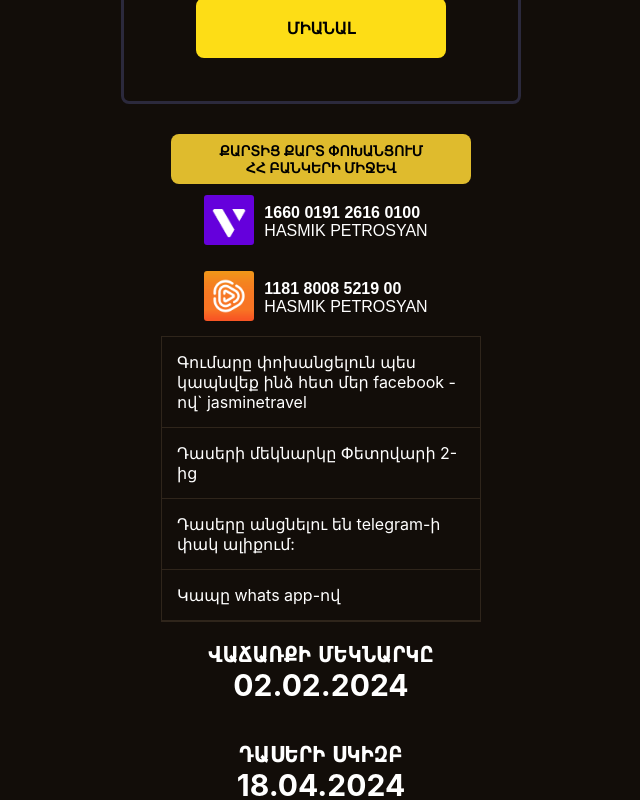
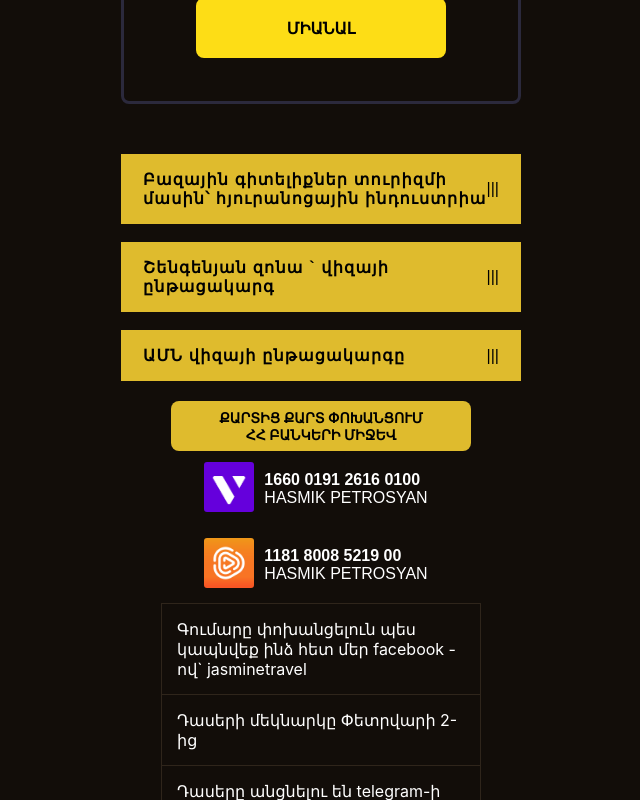
Before and after one commit to vardgeshakobyan2024/jasmine-travel, a React (Create React App) app: page / in a window 1280 px wide. Shown: the part 2620-3420 px from the top of the page, without its empty margins (319-959 px from the left). Built offline with nearby package versions, Linux system fonts and the light colour scheme.

Commit message:
add accordion test

```diff
--- /dev/null
+++ b/src/components/Accordion/Accordion.jsx
@@ -0,0 +1,35 @@
+import './accordion.css';
+
+const Accordion = ({ text, items, active, setActive }) => {
+    return (
+        <div className="accordion">
+            <div className="accordionHeading">
+                <div className="container">
+                    <p>{text}</p>
+                    <span onClick={() => {
+                        if (active) {
+                            setActive("");
+                        } else {
+                            setActive(text)
+                        }
+                    }}>{active === text ? "X" : "|||"}</span>
+                </div>
+            </div>
+            <div className={(active === text ? "showaccordionContent" : "accordionContent")}>
+                <div className="container">
+                    <ul>
+                        {
+                            items.map((el, idx) => {
+                                return (
+                                    <li key={idx}>{el}</li>
+                                )
+                            })
+                        }
+                    </ul>
+                </div>
+            </div>
+        </div>
+    )
+}
+
+export default Accordion;
--- /dev/null
+++ b/src/components/Accordion/accordion.css
@@ -0,0 +1,52 @@
+.accordion {
+    max-width: 400px;
+    margin: 18px auto;
+    font-family: arial;
+}
+
+.accordionHeading {
+    background: #dfbb2d;
+    padding: 14px 20px;
+}
+
+.accordionHeading .container {
+    display: flex;
+    align-items: center;
+    justify-content: space-between;
+}
+
+.accordionHeading p {
+    letter-spacing: 1.2px;
+    font-weight: 600;
+}
+
+.accordionHeading span {
+    cursor: pointer;
+}
+
+.accordionContent {
+    background-color: #fddd16;
+    height: 0;
+    opacity: 0;
+    display: flex;
+    overflow: hidden;
+    transition: all 600ms ease-in-out;
+}
+
+.showaccordionContent {
+    background-color: #fddd16;
+    display: flex;
+    overflow: hidden;
+    padding: 14px 20px;
+    opacity: 1;
+    transition: all 600ms ease-in-out;
+}
+
+.showaccordionContent .container {
+    padding: 10px;
+}
+
+.accordionContent ul {
+    font-size: 12px;
+    line-height: 1.6;
+}
--- /dev/null
+++ b/src/components/AccordionParent/AccordionParent.jsx
@@ -0,0 +1,63 @@
+import { useState } from "react";
+import Accordion from "../Accordion/Accordion";
+import './accordionParent.css';
+
+const AccordionParent = () => {
+    const accordionData = [
+        {
+            id: 1,
+            text: "Բազային գիտելիքներ տուրիզմի մասին՝ հյուրանոցային ինդուստրիա",
+            items: [
+                "Նախապատմական շրջան",
+                "Հյուրանոցային ինդուստրիայում ` սննդակարգերը և սենյակների տեսակները",
+                "Հյուրանոցների տեսակները",
+                "Հյուրանոց մուտք և ելքը (ժամային ստանդարտներ)",
+                "Տուրիզմում օգտագործվող տերմիններ",
+                "Երեխաների տարիքային տարբերությունները"
+            ]
+        },
+        {
+            id: 2,
+            text: "Շենգենյան զոնա ` վիզայի ընթացակարգ",
+            items: [
+                "Շենգենյան երկրներ Վիզայի համար դիմելու ընթացակարգը",
+                "Վիզայի վճարներ,դեսպանատների և վիզա կենտրոնների կայքեր՝ առանձնացված լինքեր հարցազրույցի օր վերցնելու",
+                "Դիմում հարցաթերթիկների գրագետ լրացում",
+                "Փաստաթղթերի հավաքագրում և կազմում"
+            ]
+        },
+        {
+            id: 3,
+            text: "ԱՄՆ վիզայի ընթացակարգը",
+            items: [
+                "վիզայի տեսակները,պահանջվող փաստաթղթերը",
+                "դիմում հարցաթերթիկի գրագետ լրացում",
+                "Հարցազրույցի օրվա ամրագրում,վերագրանցում"
+            ]
+        }
+    ];
+
+    const [active, setActive] = useState("");
+
+    return (
+        <div className="accordionParent">
+            <div className="container">
+                {
+                    accordionData.map((el) => {
+                        return (
+                            <Accordion
+                                key={el.id}
+                                text={el.text}
+                                items={el.items}
+                                active={active}
+                                setActive={setActive}
+                            />
+                        )
+                    })
+                }
+            </div>
+        </div>
+    )
+}
+
+export default AccordionParent;
--- /dev/null
+++ b/src/components/AccordionParent/accordionParent.css
@@ -0,0 +1,3 @@
+.accordionParent .container {
+    padding: 2px;
+}
--- a/src/components/Site/Site.jsx
+++ b/src/components/Site/Site.jsx
@@ -7,6 +7,7 @@ import './site.css';
 import ImagesSlider from '../ImagesSlider/ImagesSlider';
 import Timer from '../Timer/Timer';
 import CardSlider from '../CardSlider/CardSlider';
+import AccordionParent from '../AccordionParent/AccordionParent';
 
 const Site = () => {
     return (
@@ -14,6 +15,7 @@ const Site = () => {
             <HeaderSite />
             <MainSite />
             <ClassTable />
+            <AccordionParent />
             <Card />
             <Timer />
             <CardSlider />
```
